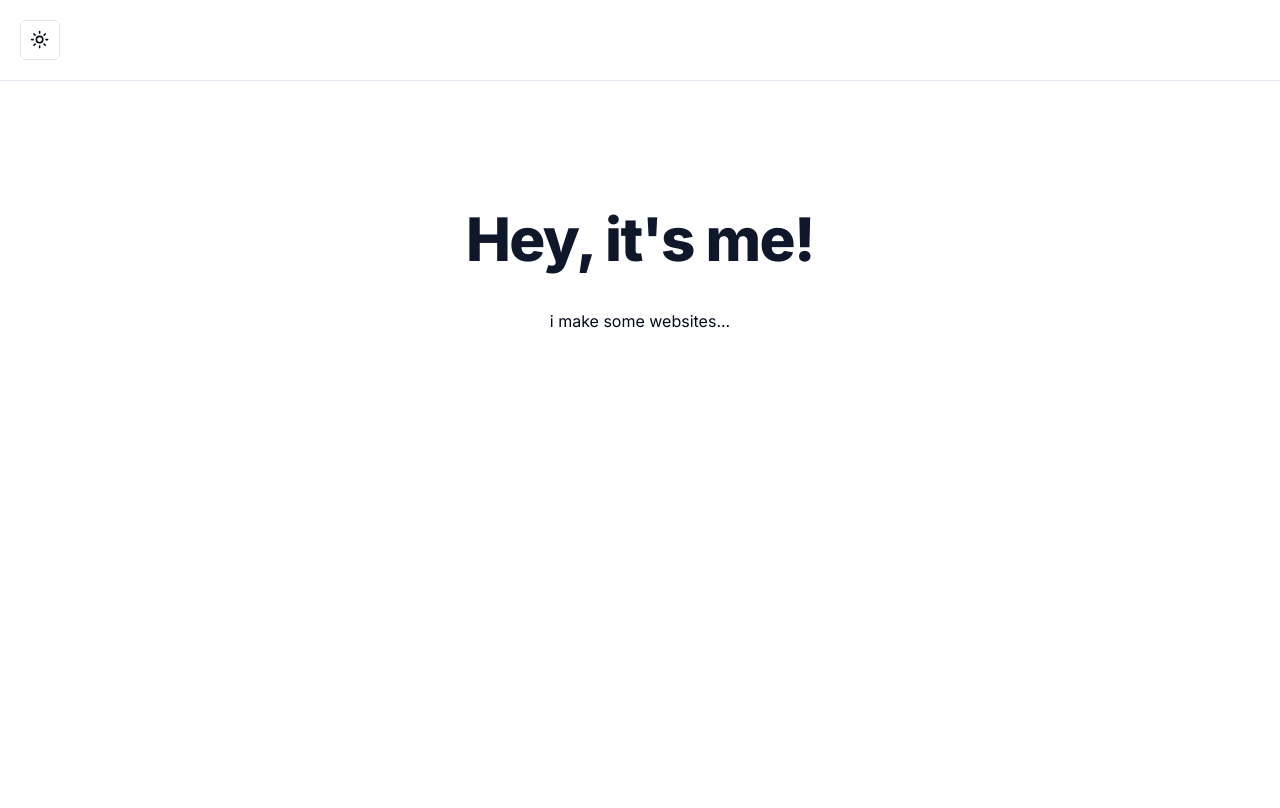
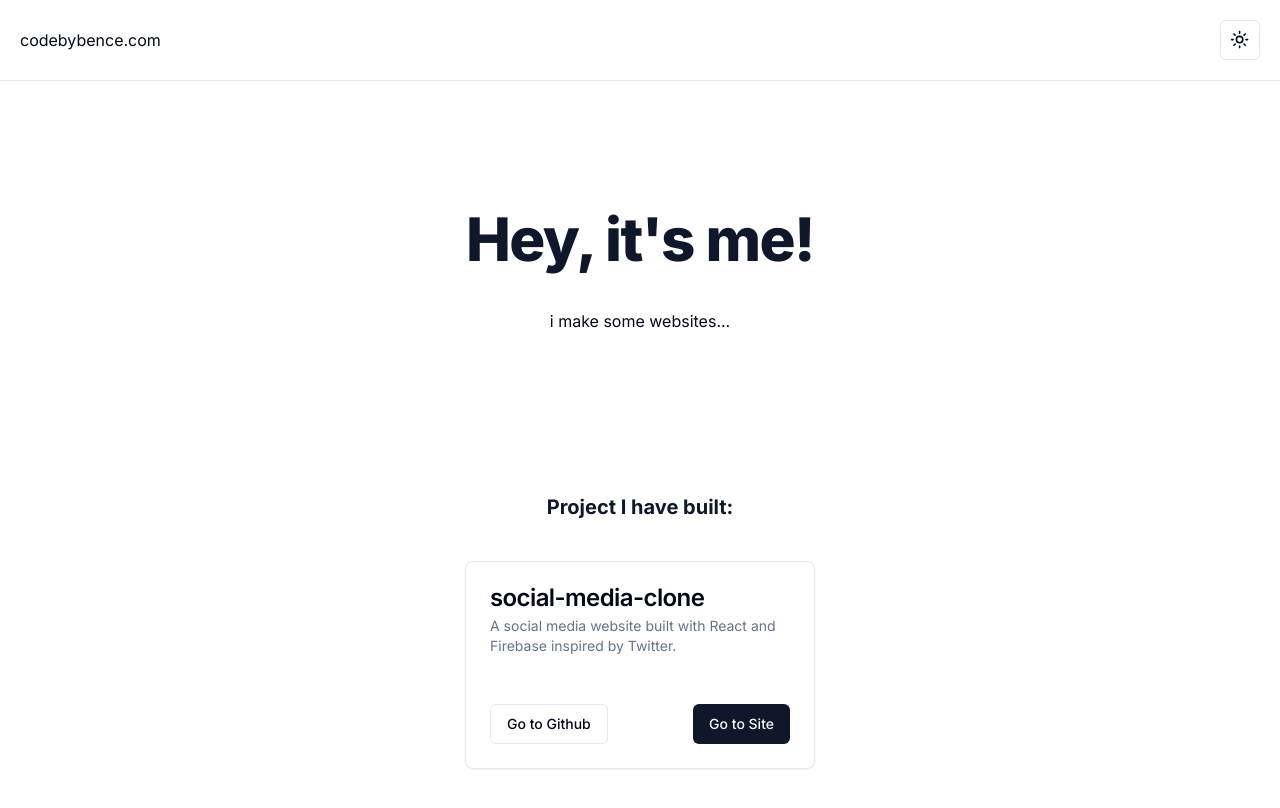
Before and after one commit to nagyb3/codebybence, a Next.js app: page / in a window 1280 px wide. Shown: the top 808 px of the page. Built offline with nearby package versions, Linux system fonts and the light colour scheme.

Commit message:
add ProjectCard

```diff
--- a/app/layout.tsx
+++ b/app/layout.tsx
@@ -5,8 +5,8 @@ import { ThemeProvider } from '@/components/theme-provider'
 const inter = Inter({ subsets: ['latin'] })
 
 export const metadata = {
-  title: 'Create Next App',
-  description: 'Generated by create next app',
+  title: 'codebybence.com - Bence Nagy',
+  description: 'Personal coding portfolio website',
 }
 
 export default function RootLayout({
--- a/app/page.tsx
+++ b/app/page.tsx
@@ -1,19 +1,28 @@
 import Image from 'next/image'
 import { ModeToggle } from '@/components/mode-toggle'
+import { ProjectCard } from '@/components/project-card'
 
 export default function Home() {
   return (
     <div>
-      <nav className='border-b border-grey-500 px-5 py-5'>
-      <ModeToggle />
+      <nav className='border-b border-grey-500 px-5 py-5 flex justify-between items-center'>
+        <p>codebybence.com</p>
+        <ModeToggle />
       </nav>
       <main>
-        <div className='max-w-5xl mx-auto pt-20 sm:pt-24 lg:pt-32'>
+        <div className='max-w-5xl mx-auto pt-20 pb-20 sm:pt-24 lg:pt-32'>
           <h1 className="text-slate-900 font-extrabold text-4xl sm:text-5xl lg:text-6xl tracking-tight text-center dark:text-white">
             Hey, it&apos;s me!
           </h1>
           <p className='text-center pt-10'>i make some websites...</p>
         </div>
+        <div className='pt-20 pb-20 max-w-5xl mx-auto flex flex-col items-center gap-10'>
+          <p className='text-slate-900 text-center font-bold text-2xl sm:text-xl lg:text-l dark:text-white'>
+            Project I have built:
+          </p>
+          <ProjectCard name="social-media-clone" description="A social media website built with React and Firebase inspired by Twitter."
+          githubLink="https://github.com/nagyb3/social-media-clone" siteLink="https://nagyb.xyz" />
+        </div>
       </main>
     </div>
   )
--- /dev/null
+++ b/components/project-card.tsx
@@ -0,0 +1,35 @@
+import * as React from "react"
+
+import { Button } from "@/components/ui/button"
+import {
+  Card,
+  CardContent,
+  CardDescription,
+  CardFooter,
+  CardHeader,
+  CardTitle,
+} from "@/components/ui/card"
+
+interface MyProps {
+    name: string;
+    description: string;
+    githubLink: string;
+    siteLink: string;
+}
+
+export function ProjectCard(props:MyProps) {
+  return (
+    <Card className="w-[350px]">
+      <CardHeader>
+        <CardTitle>{props.name}</CardTitle>
+        <CardDescription>{props.description}</CardDescription>
+      </CardHeader>
+      <CardContent>
+      </CardContent>
+      <CardFooter className="flex justify-between">
+        <Button variant="outline" asChild><a target="_blank" href={props.githubLink}>Go to Github</a></Button>
+        <Button asChild><a target="_blank" href={props.siteLink}>Go to Site</a></Button>
+      </CardFooter>
+    </Card>
+  )
+}
--- /dev/null
+++ b/components/ui/card.tsx
@@ -0,0 +1,79 @@
+import * as React from "react"
+
+import { cn } from "@/lib/utils"
+
+const Card = React.forwardRef<
+  HTMLDivElement,
+  React.HTMLAttributes<HTMLDivElement>
+>(({ className, ...props }, ref) => (
+  <div
+    ref={ref}
+    className={cn(
+      "rounded-lg border bg-card text-card-foreground shadow-sm",
+      className
+    )}
+    {...props}
+  />
+))
+Card.displayName = "Card"
+
+const CardHeader = React.forwardRef<
+  HTMLDivElement,
+  React.HTMLAttributes<HTMLDivElement>
+>(({ className, ...props }, ref) => (
+  <div
+    ref={ref}
+    className={cn("flex flex-col space-y-1.5 p-6", className)}
+    {...props}
+  />
+))
+CardHeader.displayName = "CardHeader"
+
+const CardTitle = React.forwardRef<
+  HTMLParagraphElement,
+  React.HTMLAttributes<HTMLHeadingElement>
+>(({ className, ...props }, ref) => (
+  <h3
+    ref={ref}
+    className={cn(
+      "text-2xl font-semibold leading-none tracking-tight",
+      className
+    )}
+    {...props}
+  />
+))
+CardTitle.displayName = "CardTitle"
+
+const CardDescription = React.forwardRef<
+  HTMLParagraphElement,
+  React.HTMLAttributes<HTMLParagraphElement>
+>(({ className, ...props }, ref) => (
+  <p
+    ref={ref}
+    className={cn("text-sm text-muted-foreground", className)}
+    {...props}
+  />
+))
+CardDescription.displayName = "CardDescription"
+
+const CardContent = React.forwardRef<
+  HTMLDivElement,
+  React.HTMLAttributes<HTMLDivElement>
+>(({ className, ...props }, ref) => (
+  <div ref={ref} className={cn("p-6 pt-0", className)} {...props} />
+))
+CardContent.displayName = "CardContent"
+
+const CardFooter = React.forwardRef<
+  HTMLDivElement,
+  React.HTMLAttributes<HTMLDivElement>
+>(({ className, ...props }, ref) => (
+  <div
+    ref={ref}
+    className={cn(" flex items-center p-6 pt-0", className)}
+    {...props}
+  />
+))
+CardFooter.displayName = "CardFooter"
+
+export { Card, CardHeader, CardFooter, CardTitle, CardDescription, CardContent }
```
